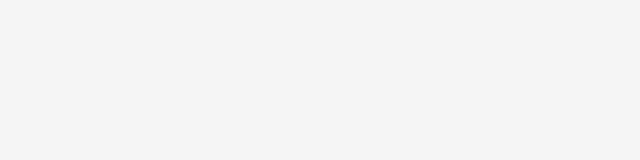
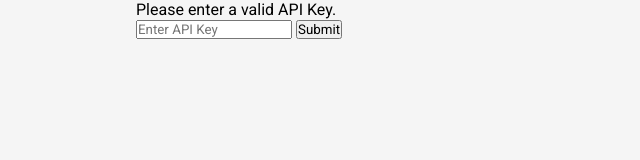
Before and after one commit to Kaydev-cmd/contact-book-app-fnb, a plain HTML site: page enter-api-key.html in a window 1280 px wide. Shown: the whole page, without its empty margins (0-640 px from the left). Drawn offline with Linux system fonts and the light colour scheme.

Commit message:
feat: add API key input form with validation and submission button

```diff
--- a/enter-api-key.html
+++ b/enter-api-key.html
@@ -6,5 +6,21 @@
     <link rel="stylesheet" href="globals.css" />
     <title>API Key</title>
   </head>
-  <body></body>
+  <body>
+    <div class="container">
+      <div class="content">
+        <div>Please enter a valid API Key.</div>
+        <form>
+          <input
+            type="email"
+            id="apiKey"
+            name="apiKey"
+            placeholder="Enter API Key"
+            required
+          />
+          <button id="submitApiKey" type="submit">Submit</button>
+        </form>
+      </div>
+    </div>
+  </body>
 </html>
```
Also changed, not shown: index.html (+7 -3 lines).
